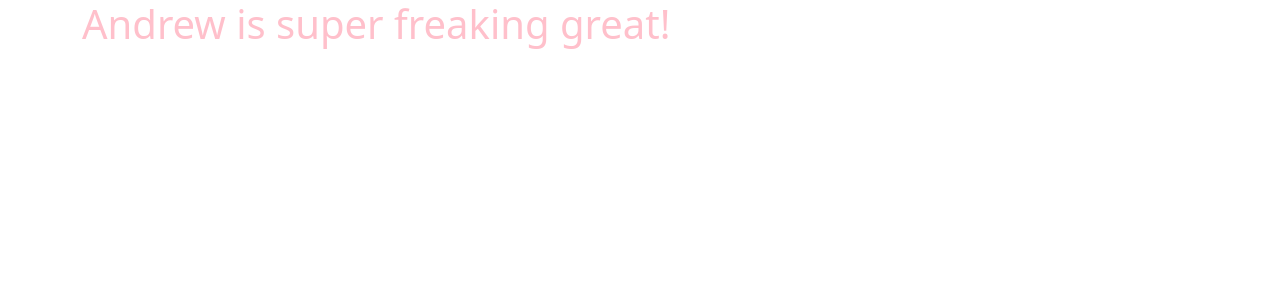
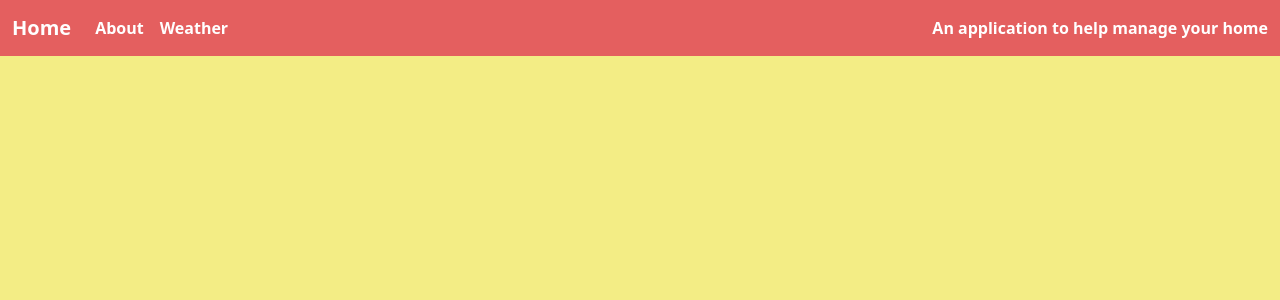
Before and after one commit to AndrewEvansDev/Weather-App, a Flask app: page / in a window 1280 px wide. Shown: the top 300 px of the page. Run offline with Flask 2, Linux system fonts and the light colour scheme.

Commit message:
completed project to minimum specs, more to functionality still to be added. Flexing my api usage muscles

```diff
--- a/server.py
+++ b/server.py
@@ -1,28 +1,32 @@
-from flask import Flask, render_template,request
+from flask import Flask, render_template, request
 import requests
 import json
 
 
 app = Flask(__name__)
-api_key = "013ebb50b7a6ead82cd07ae120b5b96f"
+api_key = "1a62361f6606959256c2fcad3db52014"
 
 
 @app.route('/')
-@app.route('/about')
+@app.route('/home')
 def index():
     return render_template("index.html")
 
 @app.route('/about')
 def about():
-    return "<h1>Andrew is great!! Yeah!!</h1>"
+    return render_template("about.html")
+
+@app.route('/weather')
+def weather_page():
+    return render_template("weather.html")
 
 @app.route('/api/weather', methods=["POST"])
 def weather():
     #get data from js request
     lat = request.json['lat']
     lon = request.json['lon']
-    url = "https://api.openweathermap.org/data/2.5/onecall?lat=%s&lon=%s&appid=%s&units=metric" % (
-        lat, lon, api_key)
+    url = "https://api.openweathermap.org/data/2.5/onecall?lat=%s&lon=%s&appid=%s&units=metric" % (lat, lon, api_key)
+
 
     response = requests.get(url) #call the open weather api
     data = json.loads(response.text) #parse txt to json
--- a/static/app.css
+++ b/static/app.css
@@ -1,3 +1,57 @@
-h1 {
-    color: pink;
+:root {
+    --bg-color--: #f3ed85;
+    --hi-light--: #ffa910;
+    --contrast--: #4d698c;
+    --shading---: #94d2ee;
+    --alt-cont--: #e45f5f;
 }
+
+body {
+    background-color: var(--bg-color--);
+}
+
+.nbcust,
+.nbcust a,
+.nbcust span {
+    background-color: var(--alt-cont--) !important;
+    color: white!important;
+    font-weight: 700;
+}
+
+span.weather-desc {
+    text-transform: capitalize;
+}
+
+#map {
+    height: 100%;
+}
+
+#floating-panel {
+    position: absolute;
+    top: 10px;
+    left: 25%;
+    z-index: 5;
+    background-color: #fff;
+    padding: 5px;
+    border: 1px solid #999;
+    text-align: center;
+    font-family: "Roboto", "sans-serif";
+    line-height: 30px;
+    padding-left: 10px;
+}
+
+#floating-panel {
+    position: absolute;
+    top: 5px;
+    left: 50%;
+    margin-left: -180px;
+    width: 350px;
+    z-index: 5;
+    background-color: #fff;
+    padding: 5px;
+    border: 1px solid #999;
+}
+
+#latlng {
+    width: 225px;
+}
--- a/static/app.js
+++ b/static/app.js
@@ -2,7 +2,7 @@ function getLocation() {
     if (navigator.geolocation) {
         navigator.geolocation.getCurrentPosition(locationObtained);
     } else {
-        console.error("Browser does not support Geolocation")
+        console.error("Browser does not support Geolocation");
     }
 }
 
@@ -11,27 +11,45 @@ function locationObtained(position) {
 
     let data = {
         lat: position.coords.latitude,
-        lon: position.coords.longitude
+        lon: position.coords.longitude,
     };
 
     $.ajax({
         url: "/api/weather",
-        type: 'POST',
+        type: "POST",
         data: JSON.stringify(data),
-        contentType: 'application/json',
+        contentType: "application/json",
         success: function(res) {
-            console.log("Server says: ", res);
-
+            // console.log("Server says: ", res);
+            displayWeather(res);
+            getLocal(position);
             //display the weather information on HTML
         },
         error: function(details) {
             console.error("Error sending data", details);
-        }
+        },
     });
 }
 
+displayWeather = (res) => {
+    console.log(res);
+    var showWeather = `
+    <div>
+    <img src="http://openweathermap.org/img/wn/${res.current.weather[0].icon}@2x.png">
+    <span class="weather-desc">${res.current.weather[0].description} </span>
+    <span>${Math.round((res.current.temp * 9) / 5) + 32}&deg;<b>F</b></span>
+    <span>${res.current.humidity}&percnt; Humidity</span>
+    </div>`;
+    document.getElementById("weather-data").innerHTML = showWeather;
+};
+
+function getLocal(position) {
+    console.log(position)
+        //google api to display locality to come
+}
+
 function init() {
-    console.log("Flask page")
+    console.log("Flask page");
     getLocation();
 }
 
--- /dev/null
+++ b/templates/about.html
@@ -0,0 +1,5 @@
+{% extends 'base.html' %} {% block title %}About{% endblock title %} {% block content %}
+
+<h1>About Andrew Evans</h1>
+
+{% endblock content %}
--- /dev/null
+++ b/templates/base.html
@@ -0,0 +1,43 @@
+<!DOCTYPE html>
+<html lang="en">
+
+<head>
+    <meta charset="UTF-8">
+    <meta http-equiv="X-UA-Compatible" content="IE=edge">
+    <meta name="viewport" content="width=device-width, initial-scale=1.0">
+    <link href="https://cdn.jsdelivr.net/npm/bootstrap@5.0.1/dist/css/bootstrap.min.css" rel="stylesheet" integrity="sha384-+0n0xVW2eSR5OomGNYDnhzAbDsOXxcvSN1TPprVMTNDbiYZCxYbOOl7+AMvyTG2x" crossorigin="anonymous">
+    <link href="/static/app.css" rel="stylesheet">
+
+    <title>{% block title %}My Home App{% endblock title %}</title>
+</head>
+
+<body>
+    <nav class="navbar navbar-expand-lg navbar-light bg-light nbcust">
+        <div class="container-fluid">
+            <a class="navbar-brand" href="/">Home</a>
+            <button class="navbar-toggler" type="button" data-bs-toggle="collapse" data-bs-target="#navbarText" aria-controls="navbarText" aria-expanded="false" aria-label="Toggle navigation">
+            <span class="navbar-toggler-icon"></span>
+        </button>
+            <div class="collapse navbar-collapse" id="navbarText">
+                <ul class="navbar-nav me-auto mb-2 mb-lg-0">
+                    <li class="nav-item">
+                        <a class="nav-link active" aria-current="page" href="/about">About</a>
+                    </li>
+                    <li class="nav-item">
+                        <a class="nav-link" href="/weather">Weather</a>
+                    </li>
+                </ul>
+                <span class="navbar-text">
+                An application to help manage your home
+            </span>
+            </div>
+        </div>
+    </nav>
+    {% block content %} {% endblock content %}
+
+    <script src="https://code.jquery.com/jquery-3.6.0.min.js" integrity="sha256-/xUj+3OJU5yExlq6GSYGSHk7tPXikynS7ogEvDej/m4=" crossorigin="anonymous"></script>
+    <script src="https://cdn.jsdelivr.net/npm/bootstrap@5.0.1/dist/js/bootstrap.bundle.min.js" integrity="sha384-gtEjrD/SeCtmISkJkNUaaKMoLD0//ElJ19smozuHV6z3Iehds+3Ulb9Bn9Plx0x4" crossorigin="anonymous"></script>
+    <script src="/static/app.js"></script>
+</body>
+
+</html>
--- a/templates/index.html
+++ b/templates/index.html
@@ -1,24 +1,7 @@
-<!DOCTYPE html>
-<html lang="en">
+{% extends 'base.html' %} {% block title %}Home{% endblock title %} {% block content %}
 
-<head>
-    <meta charset="UTF-8">
-    <meta http-equiv="X-UA-Compatible" content="IE=edge">
-    <meta name="viewport" content="width=device-width, initial-scale=1.0">
-    <link href="https://cdn.jsdelivr.net/npm/bootstrap@5.0.1/dist/css/bootstrap.min.css" rel="stylesheet" integrity="sha384-+0n0xVW2eSR5OomGNYDnhzAbDsOXxcvSN1TPprVMTNDbiYZCxYbOOl7+AMvyTG2x" crossorigin="anonymous">
-    <link href="/static/app.css" rel="stylesheet">
-    <title>Home</title>
-</head>
+<div id="weather-data">
 
-<body>
-    <main class="container">
-        <h1>Andrew is super freaking great!</h1>
-    </main>
+</div>
 
-    <script src="https://code.jquery.com/jquery-3.6.0.min.js" integrity="sha256-/xUj+3OJU5yExlq6GSYGSHk7tPXikynS7ogEvDej/m4=" crossorigin="anonymous"></script>
-    <script src="https://cdn.jsdelivr.net/npm/bootstrap@5.0.1/dist/js/bootstrap.bundle.min.js" integrity="sha384-gtEjrD/SeCtmISkJkNUaaKMoLD0//ElJ19smozuHV6z3Iehds+3Ulb9Bn9Plx0x4" crossorigin="anonymous"></script>
-    <script src="/static/app.js"></script>
-
-</body>
-
-</html>
+{% endblock content %}
--- /dev/null
+++ b/templates/weather.html
@@ -0,0 +1,5 @@
+{% extends 'base.html' %} {% block title %}Weather{% endblock title %} {% block content %}
+
+<h1>Today's weather</h1>
+<!-- expanded weather -->
+{% endblock content %}
```
